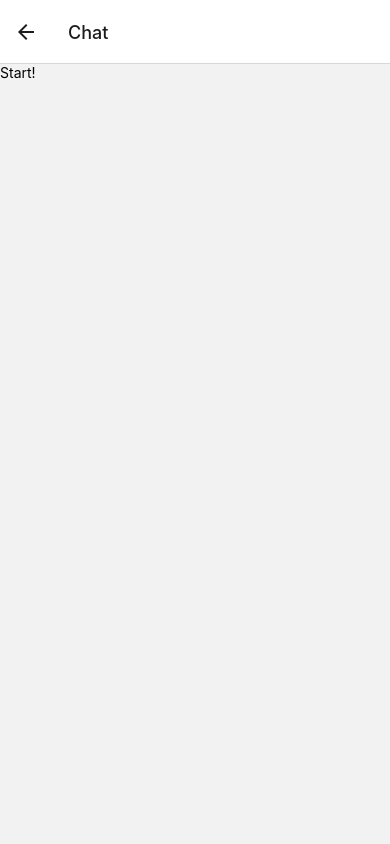
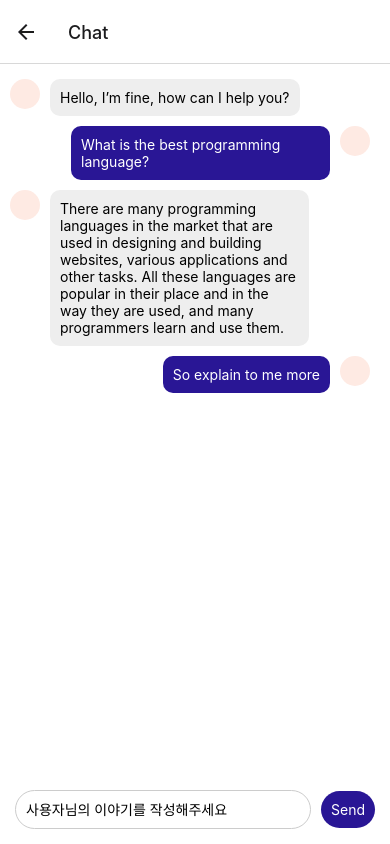
Before and after one commit to AACAPPELLA/Harmony-ReactNative, a React Native app: screen /Chat in a window 390 px wide. Built offline with nearby package versions, Linux system fonts and the light colour scheme.

Commit message:
✨ feat: 채팅 화면 구현

```diff
--- a/screens/ChatScreen.tsx
+++ b/screens/ChatScreen.tsx
@@ -1,12 +1,129 @@
-import React from "react";
-import { View, Text } from "react-native";
+import React, { useState } from "react";
+import { View, Text, TextInput, TouchableOpacity, StyleSheet, ScrollView } from "react-native";
 
 function ChatScreen() {
+  const [messages, setMessages] = useState([
+    { id: 1, text: "Hello, I’m fine, how can I help you?", sender: "bot" },
+    { id: 2, text: "What is the best programming language?", sender: "user" },
+    { id: 3, text: "There are many programming languages in the market that are used in designing and building websites, various applications and other tasks. All these languages are popular in their place and in the way they are used, and many programmers learn and use them.", sender: "bot" },
+    { id: 4, text: "So explain to me more", sender: "user" }
+  ]);
+
+  const [inputText, setInputText] = useState("");
+
+  const handleSend = () => {
+    if (inputText.trim() !== "") {
+      setMessages([...messages, { id: messages.length + 1, text: inputText, sender: "user" }]);
+      setInputText("");
+    }
+  };
+
   return (
-    <View>
-      <Text>Start!</Text>
+    <View style={styles.container}>
+      <ScrollView style={styles.chatContainer}>
+        {messages.map((message) => (
+          <View key={message.id} style={styles.messageContainer}>
+            {message.sender === "bot" && (
+              <View style={[styles.profileCircle, styles.botProfile]} />
+            )}
+            <View style={[styles.messageBubble, message.sender === "user" ? styles.userBubble : styles.botBubble]}>
+              <Text style={[styles.messageText, message.sender === "user" ? styles.userText : styles.botText]}>{message.text}</Text>
+            </View>
+            {message.sender === "user" && (
+              <View style={[styles.profileCircle, styles.userProfile]} />
+            )}
+          </View>
+        ))}
+      </ScrollView>
+      <View style={styles.inputContainer}>
+        <TextInput
+          style={styles.textInput}
+          placeholder="사용자님의 이야기를 작성해주세요"
+          value={inputText}
+          onChangeText={setInputText}
+        />
+        <TouchableOpacity onPress={handleSend} style={styles.sendButton}>
+          <Text style={styles.sendButtonText}>Send</Text>
+        </TouchableOpacity>
+      </View>
     </View>
   );
 }
 
+const styles = StyleSheet.create({
+  container: {
+    flex: 1,
+    backgroundColor: "#fff",
+    padding: 10,
+  },
+  chatContainer: {
+    flex: 1,
+  },
+  messageContainer: {
+    flexDirection: "row",
+    alignItems: "flex-start",
+    marginVertical: 5,
+  },
+  profileCircle: {
+    width: 30,
+    height: 30,
+    borderRadius: 20,
+    marginRight: 10,
+  },
+  botProfile: {
+    backgroundColor: "#FEEAE3",
+  },
+  userProfile: {
+    backgroundColor: "#FEEAE3",
+    marginLeft: 10,
+  },
+  messageBubble: {
+    padding: 10,
+    borderRadius: 10,
+    maxWidth: "70%",
+  },
+  userBubble: {
+    backgroundColor: "#291695",
+    alignSelf: "flex-end",
+    marginLeft: "auto",
+  },
+  botBubble: {
+    backgroundColor: "#EEEEEE",
+    alignSelf: "flex-start",
+    marginRight: "auto",
+  },
+  messageText: {
+    color: "#fff",
+  },
+  userText: {
+    color: "#fff",
+  },
+  botText: {
+    color: "#000",
+  },
+  inputContainer: {
+    flexDirection: "row",
+    alignItems: "center",
+    borderTopWidth: 1,
+    borderColor: "white",
+    padding: 5,
+  },
+  textInput: {
+    flex: 1,
+    padding: 10,
+    borderRadius: 20,
+    borderColor: "#ccc",
+    borderWidth: 1,
+    marginRight: 10,
+  },
+  sendButton: {
+    backgroundColor: "#291695",
+    padding: 10,
+    borderRadius: 20,
+  },
+  sendButtonText: {
+   color: "white"
+  },
+});
+
 export default ChatScreen;
```
